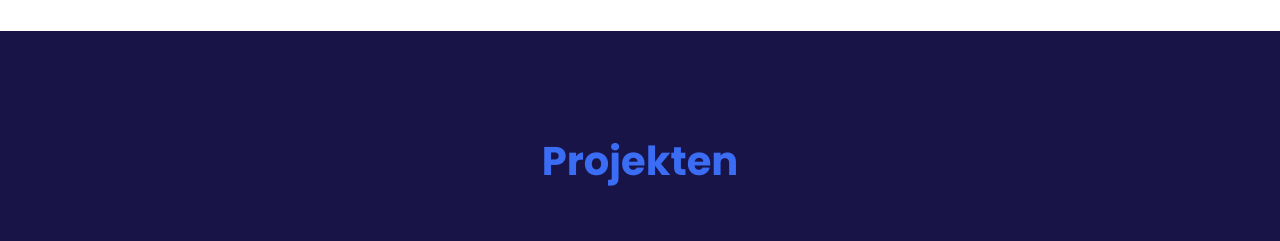
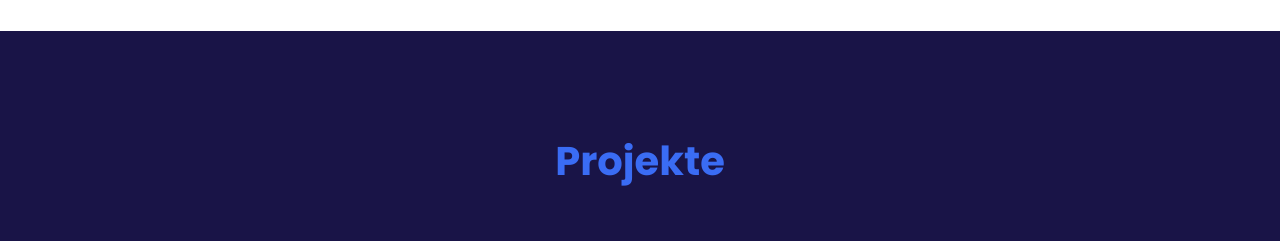
Before and after one commit to Abdel-BenSaigh/Portfolio, a plain HTML site: page index.html in a window 1280 px wide. Shown: the part 1300-1541 px from the top of the page. Drawn offline with Linux system fonts and the light colour scheme.

Commit message:
Update index.html

```diff
--- a/index.html
+++ b/index.html
@@ -65,8 +65,8 @@
             </div>
         </div>
     </section>
-    <section class="projekten" id="projekten">
-        <h2 class="title">Projekten</h2>
+    <section class="projekten" id="projekte">
+        <h2 class="title">Projekte</h2>
         <div class="content-projekten">
             <div class="card-projekten">
                 <div class="img-proj">
```
